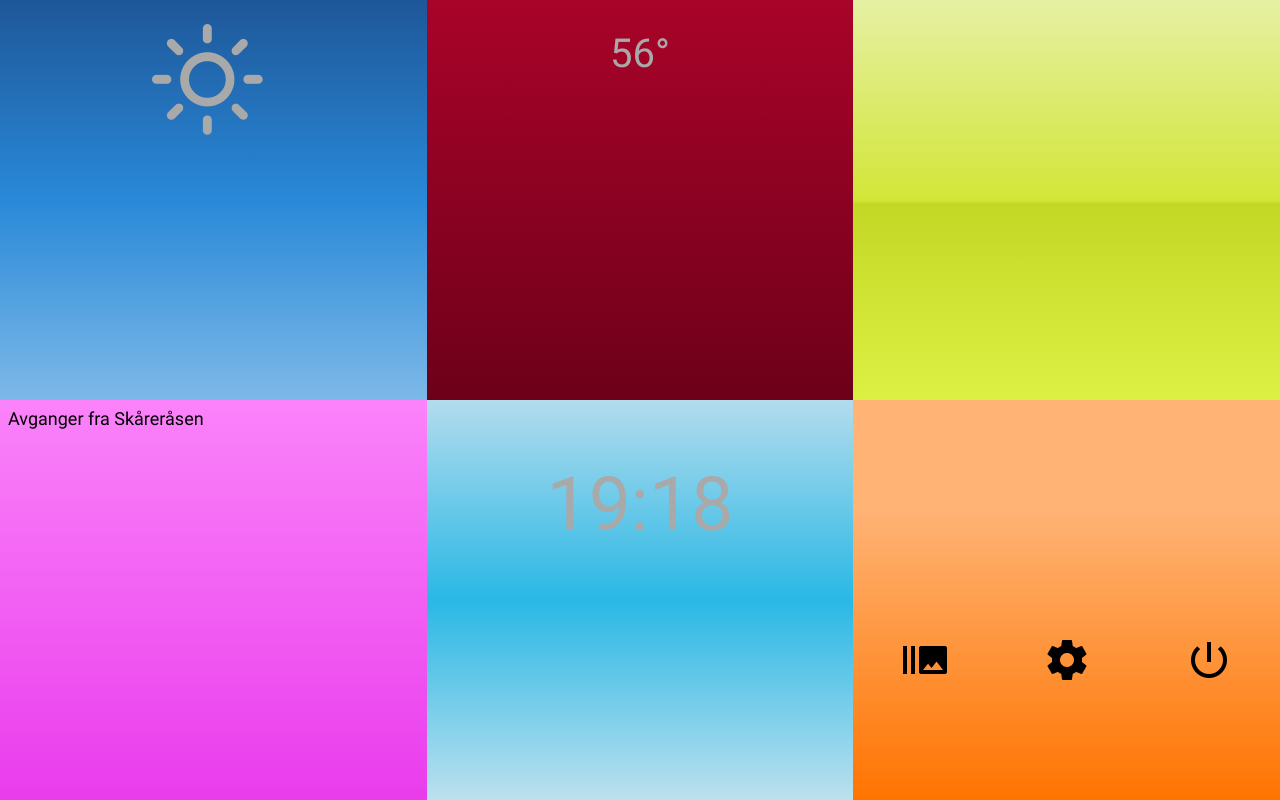
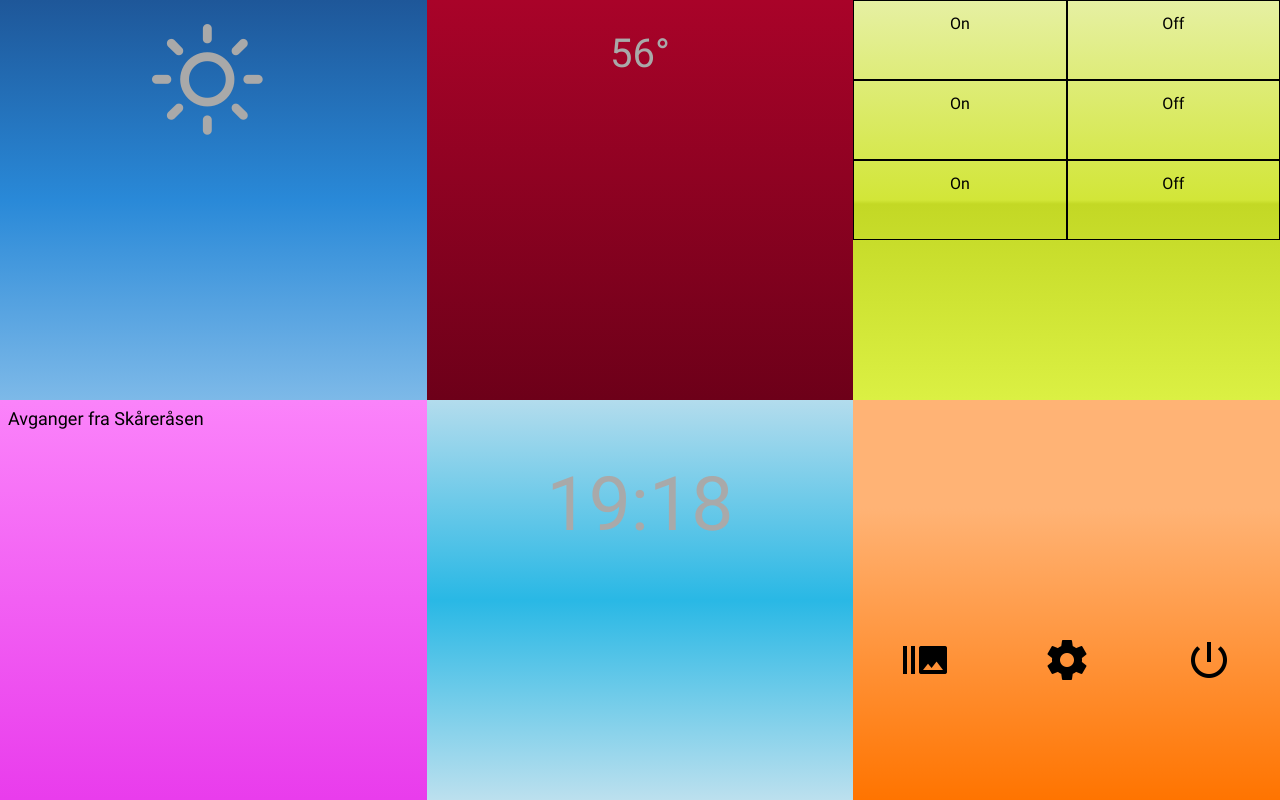
Before and after one commit to RobinTo/housecontrol, a website: page public/index.html in a window 1280 px wide. Drawn offline with Linux system fonts and the light colour scheme; no server answers.

Commit message:
Server codes added.

```diff
--- a/public/css/dark/frontpage.less
+++ b/public/css/dark/frontpage.less
@@ -48,6 +48,20 @@
       right: 0;
     	background: black;
       color: white;
+
+      .outlet{
+        width: 100%;
+        height: 20%;
+
+        .toggle{
+          width: 50%;
+          display: inline-block;
+          border: 1px solid black;
+          box-sizing: border-box;
+          height: 100%;
+          line-height: 45px;
+        }
+      }
 
     }
 
--- a/public/css/normal/frontpage.less
+++ b/public/css/normal/frontpage.less
@@ -51,6 +51,20 @@
     	background: -webkit-linear-gradient(top, #e6f0a3 0%,#d2e638 50%,#c3d825 51%,#dbf043 100%);
     	background: linear-gradient(to bottom, #e6f0a3 0%,#d2e638 50%,#c3d825 51%,#dbf043 100%);
 
+
+      .outlet{
+        width: 100%;
+        height: 20%;
+
+        .toggle{
+          width: 50%;
+          display: inline-block;
+          border: 1px solid black;
+          box-sizing: border-box;
+          height: 100%;
+          line-height: 45px;
+        }
+      }
     }
 
     &#ruter{
--- a/public/js/cards/rfoutlets.js
+++ b/public/js/cards/rfoutlets.js
@@ -10,9 +10,9 @@ var outlet = function(name, onCode, offCode, toggleCode){
 
 var rfoutlets = (function(){
   var outlets = [
-    outlet("Outlet one", 1561, 1621, null),
-    outlet("Outlet two", 1561, 1621, null),
-    outlet("Outlet three", 1561, 1621, null),
+    outlet("Outlet one", 1381717, 1381716, null),
+    outlet("Outlet two", 1394005, 1394004, null),
+    outlet("Outlet three", 1397077, 1397076, null),
   ];
 
   var $card;
@@ -21,18 +21,25 @@ var rfoutlets = (function(){
     // This should control the rf outlet switches.
     $card = $('#outletControls');
 
+    _renderOutlets($card);
+    /*
     _loadOutlets(function(response){
       outlets = response;
       console.log(outlets);
 
-      _renderOutlets($card);
-    });
+    });*/
   }
 
   function _renderOutlets($card){
     $card.empty();
     for(var i = 0; i < outlets.length; i++){
-      $card.append('<div>' + outlets[i].name + '</div>');
+      var $outlet = $('<div id="outlet'+i+'" class="outlet"></div>');
+      $outlet.append('<div class="toggle" data="'+outlets[i].onCode+'">On</div>');
+      $outlet.append('<div class="toggle" data="'+outlets[i].offCode+'">Off</div>');
+      $outlet.find('.toggle').on('click', function(e){
+        $.post('/rfoutlet/'+$(e.target).attr('data'));
+      });
+      $card.append($outlet);
     }
   }
 
--- a/public/js/config.js
+++ b/public/js/config.js
@@ -101,7 +101,7 @@ var weatherCodeToDesc = {
 	800: "Klart vær",
 	801: "Lett skyet",
 	802: "Spredte skyer",
-	803: "Lett overkyet",
+	803: "Lett overskyet",
 	804: "Overskyet",
 	900: "Tornado?!",
 	901: "Tropisk storm?!",
--- a/server.js
+++ b/server.js
@@ -72,20 +72,15 @@ app.get('/rfoutlet', function(req, res){
 });
 
 app.post('/rfoutlet/:code', function(req, res){
-  // Trigger a post rf code req.code
-  var ls = spawn('node', ['-v']);
-
-	ls.stdout.on('data', (data) => {
-	  console.log(`stdout: ${data}`);
-	});
-
-	ls.stderr.on('data', (data) => {
-	  console.log(`stderr: ${data}`);
-	});
-
-	ls.on('close', (code) => {
-	  console.log(`child process exited with code ${code}`);
-	});
+  res.send("Shutting down.");
+  exec('sudo /var/www/rfoutlet/codesend '+req.params.code, (error, stdout, stderr) => {
+    if (error) {
+      console.error(`exec error: ${error}`);
+      return;
+    }
+    console.log(`stdout: ${stdout}`);
+    console.log(`stderr: ${stderr}`);
+  });
 });
 
 app.put('/rfoutlet/:name/:on/:off/:toggle', function(req, res){
```
Also changed, not shown: public/css/darkStyle.css, public/css/normalStyle.css.
